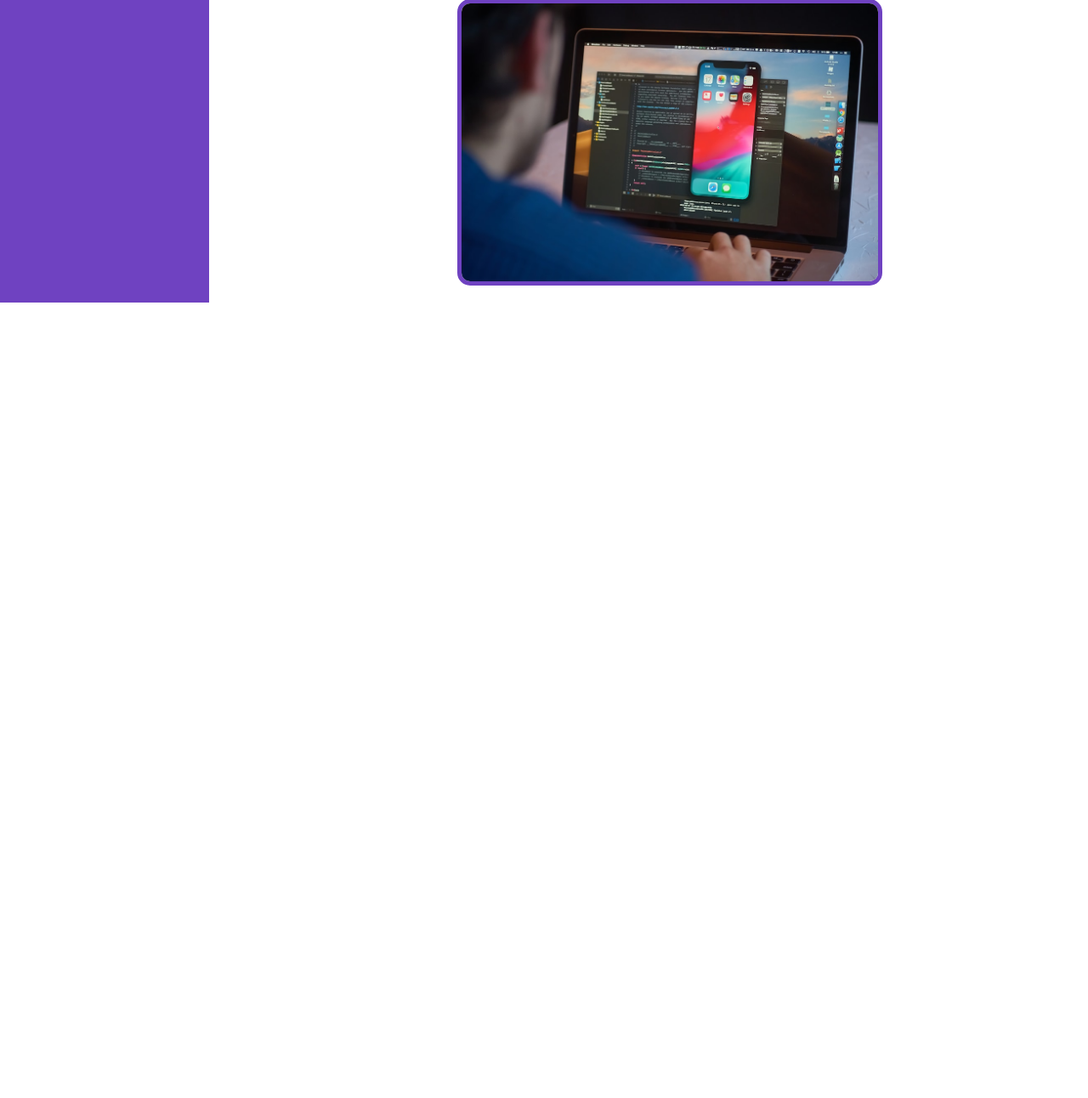
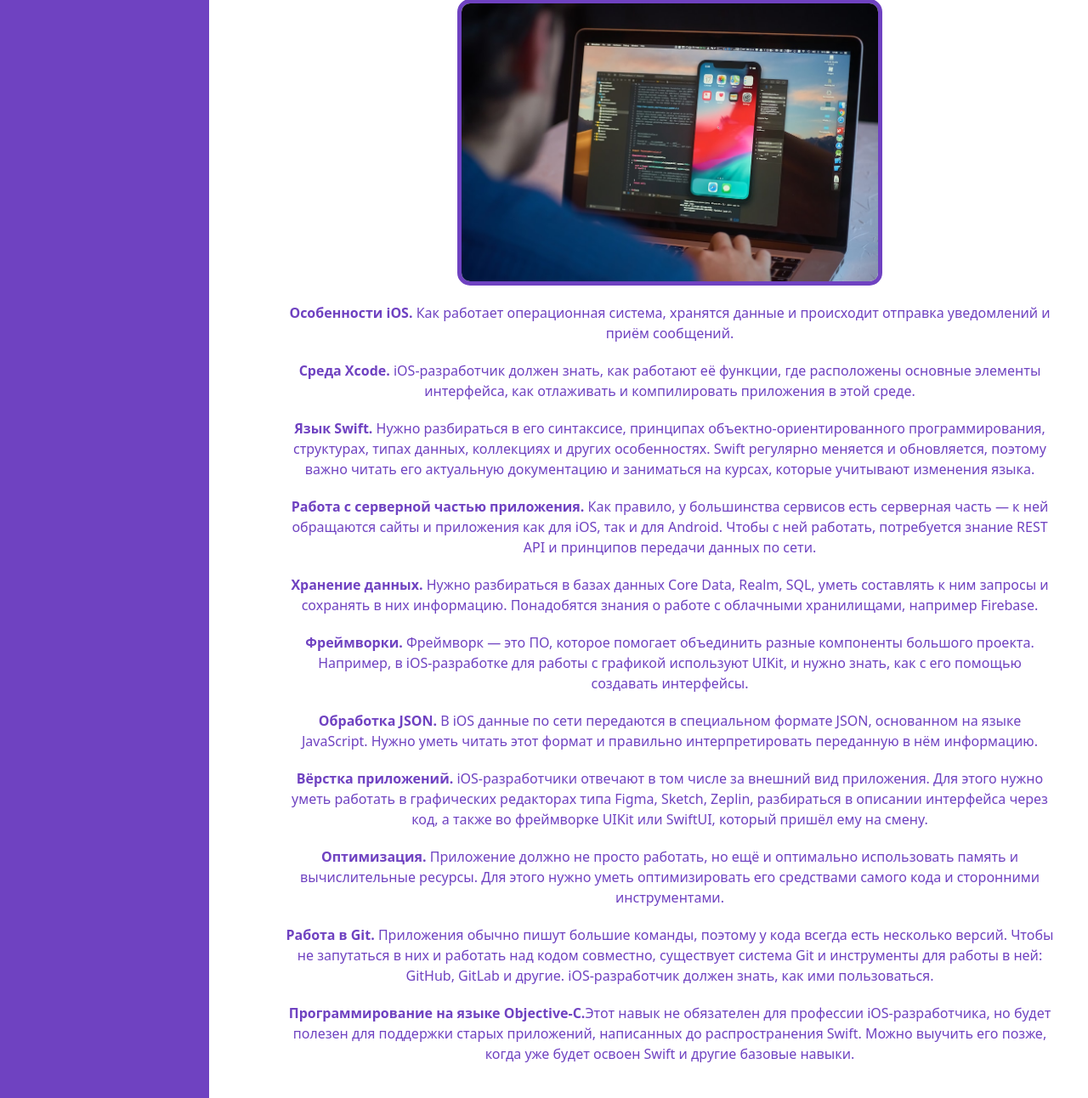
Before and after one commit to iamsnnnnn/ProjectPython, a Django app: page / in a window 1280 px wide. Shown: the part 469-1761 px from the top of the page at 85% size. Before the commit the page ends 825 px from the top, so only its background shows below. Run offline with Django 4.2, Linux system fonts and the light colour scheme.

Commit message:
добавлены: текст на главную страницу, структурированный текст на страницу с последними вакансиями

```diff
--- a/vacancies/vacan/static/vacan/css/vacan.css
+++ b/vacancies/vacan/static/vacan/css/vacan.css
@@ -189,6 +189,23 @@ p{
     margin-left: 50px;
 }
 
-
 .block_1{
 }
+
+.vacan-end{
+    text-align: left;
+    border: 5px solid #6f42c1;
+    border-radius: 10px;
+    margin-bottom: 30px;
+    background: #f1defc;
+    padding-left: 10px;
+}
+
+.name-vac{
+    text-align: center;
+}
+
+.inf{
+    display: flex;
+
+}
--- a/vacancies/vacan/templates/index.html
+++ b/vacancies/vacan/templates/index.html
@@ -15,4 +15,22 @@
     <div>
         <img src="../../static/vacan/img/home_ios.jpg" class="img_home"/>
     </div>
+    <div>
+        <p><b>Особенности iOS.</b> Как работает операционная система, хранятся данные и происходит отправка уведомлений и приём сообщений.</p>
+
+        <p><b>Среда Xcode.</b> iOS-разработчик должен знать, как работают её функции, где расположены основные элементы интерфейса, как отлаживать и компилировать приложения в этой среде.</p>
+        <p><b>Язык Swift.</b> Нужно разбираться в его синтаксисе, принципах объектно-ориентированного программирования, структурах, типах данных, коллекциях и других особенностях.
+Swift регулярно меняется и обновляется, поэтому важно читать его актуальную документацию и заниматься на курсах, которые учитывают изменения языка. </p>
+        <p><b>Работа с серверной частью приложения.</b> Как правило, у большинства сервисов есть серверная часть — к ней обращаются сайты и приложения как для iOS, так и для Android. Чтобы с ней работать, потребуется знание REST API и принципов передачи данных по сети.</p>
+        <p><b>Хранение данных.</b> Нужно разбираться в базах данных Core Data, Realm, SQL, уметь составлять к ним запросы и сохранять в них информацию. Понадобятся знания о работе с облачными хранилищами, например Firebase.</p>
+        <p><b>Фреймворки.</b> Фреймворк — это ПО, которое помогает объединить разные компоненты большого проекта. Например, в iOS-разработке для работы с графикой используют UIKit, и нужно знать, как с его помощью создавать интерфейсы. </p>
+        <p><b>Обработка JSON.</b>  В iOS данные по сети передаются в специальном формате JSON, основанном на языке JavaScript. Нужно уметь читать этот формат и правильно интерпретировать переданную в нём информацию.</p>
+        <p><b>Вёрстка приложений.</b> iOS-разработчики отвечают в том числе за внешний вид приложения. Для этого нужно уметь работать в графических редакторах типа Figma, Sketch, Zeplin, разбираться в описании интерфейса через код, а также во фреймворке UIKit или SwiftUI, который пришёл ему на смену.</p>
+        <p><b>Оптимизация.</b> Приложение должно не просто работать, но ещё и оптимально использовать память и вычислительные ресурсы. Для этого нужно уметь оптимизировать его средствами самого кода и сторонними инструментами.
+</p>
+        <p><b>Работа в Git.</b> Приложения обычно пишут большие команды, поэтому у кода всегда есть несколько версий. Чтобы не запутаться в них и работать над кодом совместно, существует система Git и инструменты для работы в ней: GitHub, GitLab и другие. iOS-разработчик должен знать, как ими пользоваться.</p>
+        <p><b>Программирование на языке Objective-C.</b>Этот навык не обязателен для профессии iOS-разработчика, но будет полезен для поддержки старых приложений, написанных до распространения Swift. Можно выучить его позже, когда уже будет освоен Swift и другие базовые навыки.</p>
+
+    </div>
+
 {% endblock%}
```
Also changed, not shown: vacancies/vacan/templates/recent_vac.html (+10 -8 lines), vacancies/vacancies/settings.py (+16 -14 lines).
